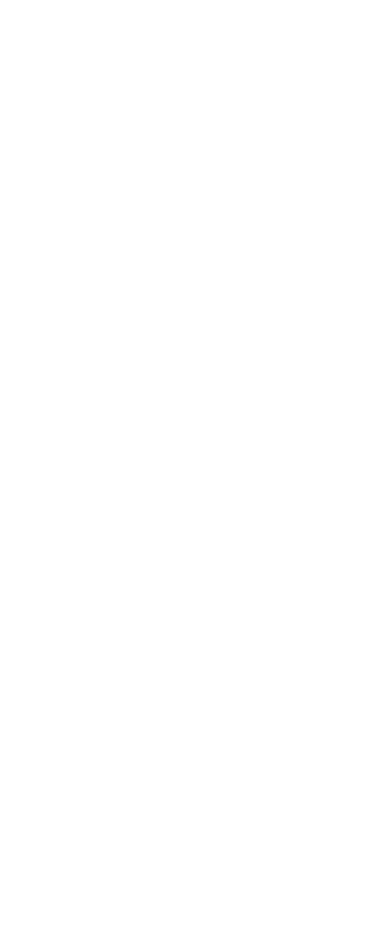
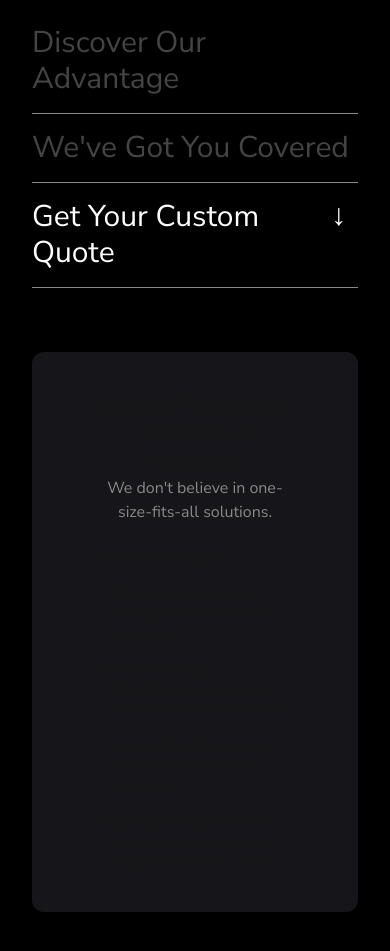
Before and after one commit to Ritesh-Maharjan/Webteck, a Next.js app: page / in a window 390 px wide. Shown: the part 6580-7531 px from the top of the page. Before the commit the page ends 6517 px from the top, so only its background shows below. Built offline with nearby package versions, Linux system fonts and the light colour scheme.

Commit message:
Completed why us

```diff
--- a/app/_component/WhyUs.tsx
+++ b/app/_component/WhyUs.tsx
@@ -1,28 +1,164 @@
-import React from "react";
+"use client";
+import React, { useState } from "react";
+import HeadingTitle from "./ui/HeadingTitle";
+import Image from "next/image";
+import Button from "./ui/Button";
 
 const WhyUs = () => {
+  const whyUsArr = [
+    {
+      img: "/img/home-page/whyus-1.png",
+      title: "Custom Built. High Performance",
+      span: "Maximize your SEO and Google Ranking",
+    },
+    {
+      img: "/img/home-page/whyus-2.png",
+      title: "Responsive Design",
+      span: "Captivate your audience across all devices",
+    },
+    {
+      img: "/img/home-page/whyus-3.png",
+      title: "Cutting Edge Technology",
+      span: "Ultra-Fast load times powered by Next.JS & AWS",
+    },
+    {
+      img: "/img/home-page/whyus-4.png",
+      title: "Effortless Content Management",
+      span: "Update your site quickly and easily",
+    },
+    {
+      img: "/img/home-page/whyus-5.png",
+      title: "Data-Driven Insights",
+      span: "Make informed decisions with robust analytics",
+    },
+    {
+      img: "/img/home-page/whyus-6.png",
+      title: "Professional Support",
+      span: "Our dedicated team ensures your site is always up",
+    },
+  ];
+
+  const [activeState, setActiveState] = useState<
+    "advantage" | "covered" | "quote"
+  >("quote");
   return (
-    <section className="py-8 -mt-4 bg-black rounded-3xl">
-      <div>
-        <h2>Why us?</h2>
-        <p>
+    <section className="py-36 -mt-36 bg-black rounded-t-[4rem] md:rounded-t-[10rem] px-8 flex flex-col gap-12">
+      <div className="flex flex-col gap-4 items-center justify-center">
+        <HeadingTitle as="h2">Why us?</HeadingTitle>
+        <p className="max-w-prose text-2xl text-center text-[#818181]">
           Our process at WebTeck is simple we start with a kick-off call to
           understand your needs, design the perfect layout, code it into a
           functional site, and launch it with full support to ensure success.
         </p>
       </div>
 
-      <div>
-        <div>
-          <div>
-            <h3>Tech</h3>
-            <h3>Empathy</h3>
-            <h3>Approach</h3>
-          </div>
-          <div></div>
+      <div className="flex flex-col gap-y-16 md:flex-row md:items-center justify-center">
+        <div className="flex-1 flex items-center justify-center flex-col gap-4">
+          <Button
+            className={`text-3xl flex justify-between w-full md:w-4/5 text-left pb-4 border-b border-[#888888] ${
+              activeState === "advantage"
+                ? "text-white after:content-['→'] after:rotate-90 md:after:rotate-0"
+                : " text-[#444444]"
+            }`}
+            onClick={() => setActiveState("advantage")}
+          >
+            Discover Our Advantage
+          </Button>
+          <Button
+            className={`text-3xl flex justify-between w-full md:w-4/5 text-left pb-4 border-b border-[#888888] ${
+              activeState === "covered"
+                ? "text-white after:content-['→'] after:rotate-90 md:after:rotate-0"
+                : " text-[#444444]"
+            }`}
+            onClick={() => setActiveState("covered")}
+          >
+            We've Got You Covered
+          </Button>
+          <Button
+            className={`text-3xl flex justify-between w-full md:w-4/5 text-left pb-4 border-b border-[#888888]  ${
+              activeState === "quote"
+                ? "text-white after:content-['→'] after:rotate-90 md:after:rotate-0"
+                : " text-[#444444]"
+            }`}
+            onClick={() => setActiveState("quote")}
+          >
+            Get Your Custom Quote
+          </Button>
         </div>
 
-        <div></div>
+        <div className="flex-1 flex gap-4 flex-col justify-center bg-[#161519] px-16 rounded-xl py-10 h-[600px]">
+          {activeState === "advantage" &&
+            whyUsArr.map((el) => (
+              <div className="flex bg-white text-black items-stretch p-2 gap-4 rounded-md w-full">
+                <div className="bg-[#444444] flex items-center justify-center rounded-md h-12 w-12">
+                  <Image src={el.img} alt="icon" height={24} width={24} />
+                </div>
+                <div>
+                  <p className="flex flex-col font-bold">
+                    {el.title}
+                    <span className="font-normal text-xs text-[#888888]">
+                      {el.span}
+                    </span>
+                  </p>
+                </div>
+              </div>
+            ))}
+
+          {activeState === "covered" && (
+            <div className="flex flex-col items-center justify-center gap-12">
+              <Image
+                src="/img/home-page/covered.png"
+                alt="what we can help you with"
+                height={182}
+                width={400}
+              />
+              <span className="w-3/4 h-1 inline-block bg-white"></span>
+              <p className="max-w-prose text-white text-2xl italic">
+                Our team of experts is here to take these burdens off your
+                shoulders, allowing you to focus on running your business.
+              </p>
+            </div>
+          )}
+
+          {activeState === "quote" && (
+            <div className="flex flex-col gap-5">
+              <div className="text-center">
+                <h3 className="font-bold text-xl md:text-3xl ">
+                  Upfront Pricing with Customized Solutions
+                </h3>
+                <p className="text-[#888888] md:text-xl">
+                  We don't believe in one-size-fits-all solutions.
+                </p>
+              </div>
+              <div className="flex flex-col gap-4">
+                <span className="font-semibold md:text-xl">Our Advantages</span>
+                <ul className="flex flex-col gap-4 list-disc ml-4 text-sm md:text-base">
+                  <li>
+                    <span className="font-semibold">
+                      Upfront, Transparent Pricing:
+                    </span>
+                    No hidden fees, no surprises.
+                  </li>
+                  <li>
+                    <span className="font-semibold">
+                      Tailored to Your Brand:
+                    </span>
+                    Custom design that reflects your unique identity.
+                  </li>
+                  <li>
+                    <span className="font-semibold">Accessibility First:</span>
+                    WCAG-compliant websites for inclusivity.
+                  </li>
+                  <li>
+                    <span className="font-semibold">Complete Support:</span>
+                    Stay in control with our dedicated support and client
+                    portal.
+                  </li>
+                </ul>
+              </div>
+            </div>
+          )}
+        </div>
       </div>
     </section>
   );
```
Also changed, not shown: public/img/home-page/covered.png (added).
